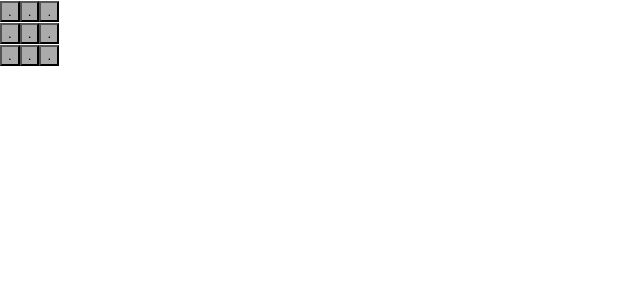
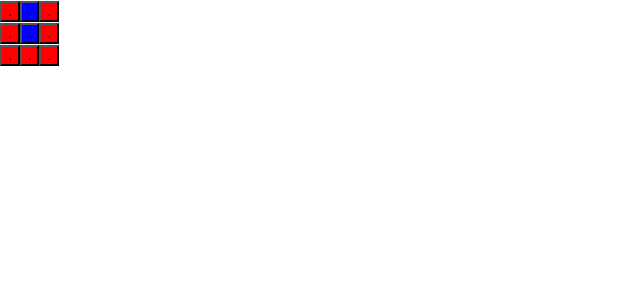
Before and after one commit to wynnliam/merlins-magic-squares, a React (Create React App) app: page / in a window 1280 px wide. Shown: the top 300 px of the page, without its empty margins (0-640 px from the left). Built offline with nearby package versions, Linux system fonts and the light colour scheme.

Commit message:
Buttons now colored according to state

```diff
--- a/src/App.js
+++ b/src/App.js
@@ -3,8 +3,10 @@ import logo from './logo.svg';
 import './App.css';
 
 function Square(props) {
+	let color = props.isActive === true ? "#ff0000" : "#0000ff";
+
 	return(
-		<button className="square">
+		<button style={{"background-color": color}}>
 			.
 		</button>
 	);
@@ -26,18 +28,18 @@ class Board extends React.Component {
 			<div>
 				<div className="board-row">
 					{this.renderSquare(0)}
-					<Square />
-					<Square />
+					{this.renderSquare(1)}
+					{this.renderSquare(2)}
 				</div>
 				<div className="board-row">
-					<Square />
-					<Square />
-					<Square />
+					{this.renderSquare(3)}
+					{this.renderSquare(4)}
+					{this.renderSquare(5)}
 				</div>
 				<div className="board-row">
-					<Square />
-					<Square />
-					<Square />
+					{this.renderSquare(6)}
+					{this.renderSquare(7)}
+					{this.renderSquare(8)}
 				</div>
 			</div>
 		);
```
